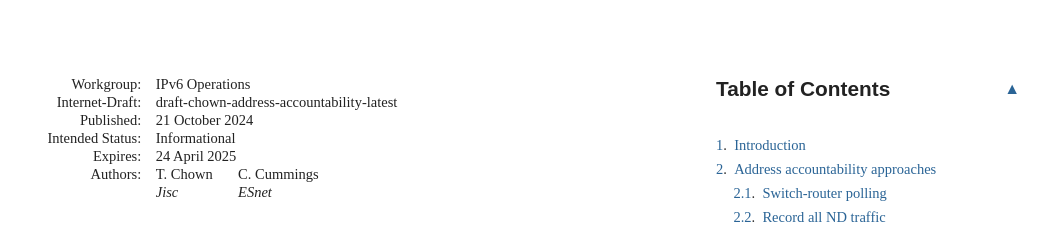
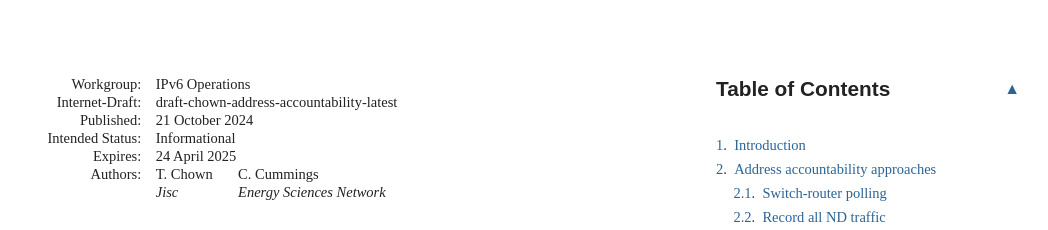
Before and after one commit to timchown/address-accountability, a plain HTML site: page fix/chriscummings/ci-issues/draft-chown-address-accountability.html in a window 1280 px wide. Shown: the top 230 px of the page, without its empty margins (92-1140 px from the left). Drawn offline with Linux system fonts and the light colour scheme; a web font is replaced by a local one.

Commit message:
Script updating gh-pages from a5d6826. [ci skip]

```diff
--- a/fix/chriscummings/ci-issues/draft-chown-address-accountability.html
+++ b/fix/chriscummings/ci-issues/draft-chown-address-accountability.html
@@ -1064,7 +1064,7 @@ svg :is([fill="white"], [fill^="#fff"]) {
 </div>
 <div class="author">
       <div class="author-name">C. Cummings</div>
-<div class="org">ESnet</div>
+<div class="org">Energy Sciences Network</div>
 </div>
 </dd>
 </dl>
@@ -1555,7 +1555,7 @@ Dale Carder, Lorenzo Colitti, Mark Smith, and James Woodyatt.<a href="#section-7
 </address>
 <address class="vcard">
         <div dir="auto" class="left"><span class="fn nameRole">Chris Cummings</span></div>
-<div dir="auto" class="left"><span class="org">ESnet</span></div>
+<div dir="auto" class="left"><span class="org">Energy Sciences Network</span></div>
 <div class="email">
 <span>Email:</span>
 <a href="mailto:chriscummings@es.net" class="email">chriscummings@es.net</a>
```
Also changed, not shown: fix/chriscummings/ci-issues/draft-chown-address-accountability.txt.
